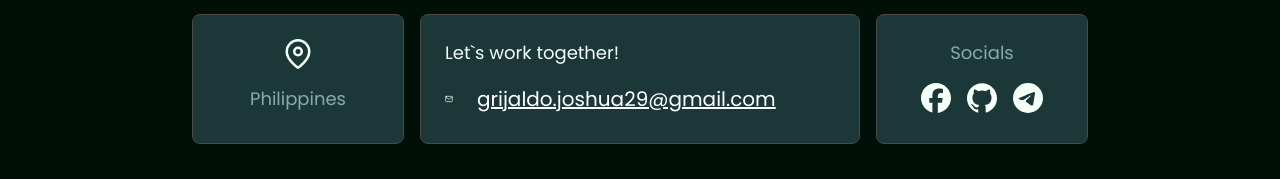
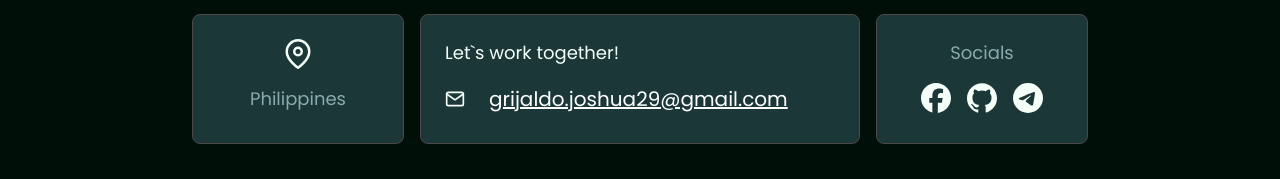
Before and after one commit to joshcolored/myPortfolio, a React (Vite) app: page / in a window 1280 px wide. Shown: the part 1320-1499 px from the top of the page. Built offline with nearby package versions, Linux system fonts and the light colour scheme.

Commit message:
Update AboutContent.jsx

```diff
--- a/src/components/AboutContent.jsx
+++ b/src/components/AboutContent.jsx
@@ -139,7 +139,9 @@ const EmailListBlock = () => (
       onSubmit={(e) => e.preventDefault()}
       className="flex items-center"
     >
-      <FiMail className="pr-2" />
+      <div className="text-md text-center md:text-xl pr-2">
+      <FiMail />
+        </div>
       <a
         href="mailto:grijaldo.joshua29@gmail.com"
         className="py-0 px-4 underline text-md  text-white md:py-1.5 md:text-xl"
```
